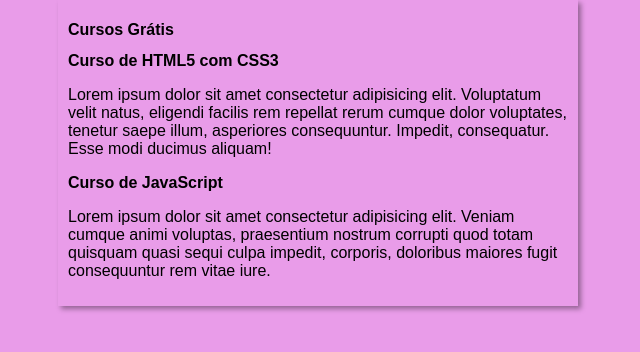
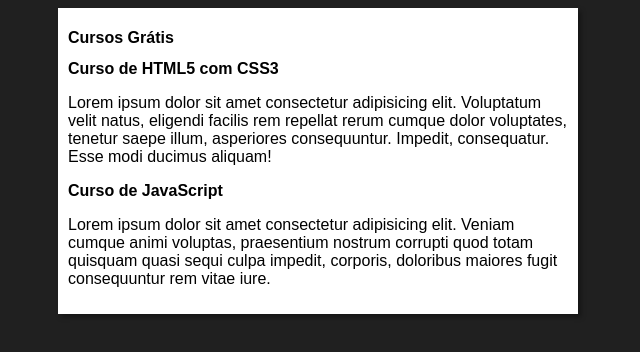
Before and after one commit to DaanielKC/projeto-site, a plain HTML site: page index.html in a window 1280 px wide. Shown: the whole page, without its empty margins (322-962 px from the left). Drawn offline with Linux system fonts and the light colour scheme.

Commit message:
Update style.css

```diff
--- a/estilos/style.css
+++ b/estilos/style.css
@@ -4,7 +4,11 @@
 }
 
 body {
-    background-color: rgb(233, 156, 233);
+    background-color: rgb(32, 32, 32);
+}
+
+main {
+    background-color: white;
     width: 500px;
     margin: auto;
     box-shadow: 3px 3px 5px rgba(0, 0, 0, 0.363);
```
